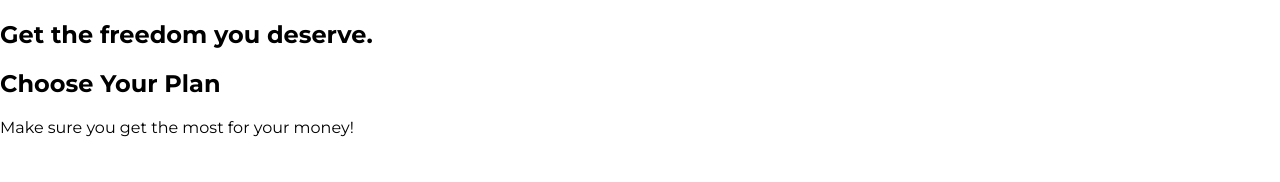
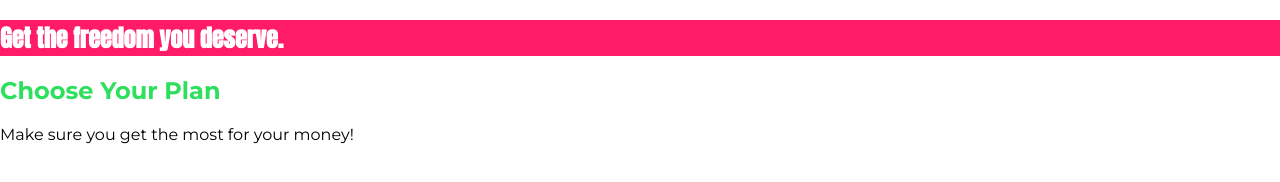
Before and after one commit to HussainPatel/CSS_Project, a plain HTML site: page Module2/index.html in a window 1280 px wide. Drawn offline with Linux system fonts and the light colour scheme.

Commit message:
updated css

```diff
--- /dev/null
+++ b/Module2/main.css
@@ -0,0 +1,20 @@
+body {
+  font-family: "Montserrat", sans-serif;
+  margin: 0;
+}
+
+/* id selector rule */
+#product-overview {
+  background: #ff1b68;
+}
+
+/* class selector rule */
+.section-title {
+  color: #2ddf5c;
+}
+
+/* Descendant Combinator (space) */
+#product-overview h1 {
+  color: white;
+  font-family: "Anton", sans-serif;
+}
--- a/Module3/main.css
+++ /dev/null
@@ -1,8 +0,0 @@
-* {
-  box-sizing: border-box;
-}
-
-body {
-  font-family: "Montserrat", sans-serif;
-  margin: 0;
-}
```
Also changed, not shown: Module2/index.html (renamed from Module3/index.html, +2 -0 lines), Module2/favicon.png (renamed from Module3/favicon.png).
